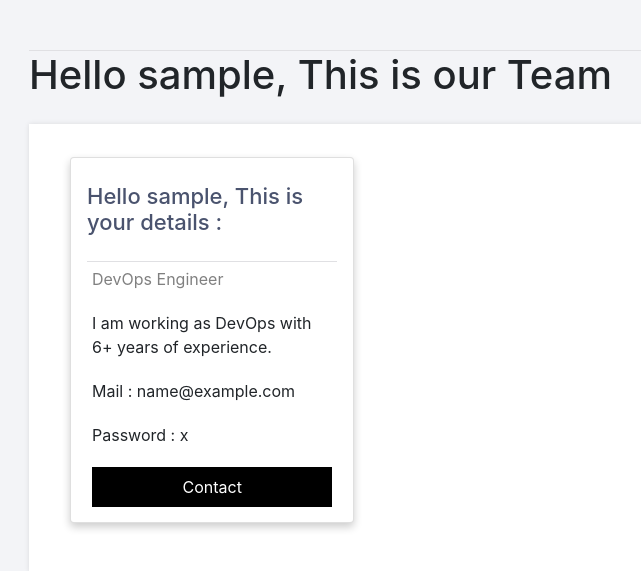
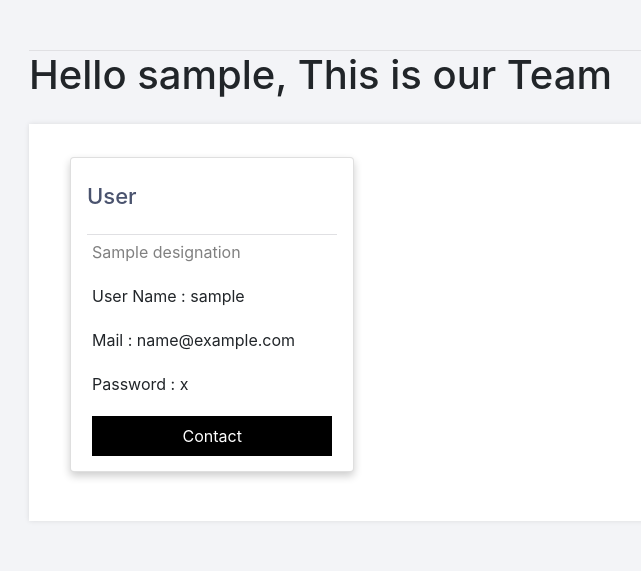
Before and after one commit to lok435/python-login-page, a Flask app: template templates/auth/profile.html in a window 1280 px wide. Shown: the part 60-631 px from the top of the page, without its empty margins (111-752 px from the left). Run offline with Flask 2, Linux system fonts and the light colour scheme; the template is opened without the code that fills it: most values are stand-ins (such as "Sample title", 1, 10 or a date in 2020); some libraries are stand-ins or nearby versions.

Commit message:
Update profile.html

```diff
--- a/templates/auth/profile.html
+++ b/templates/auth/profile.html
@@ -83,12 +83,13 @@
       <div class="row">
         <div class="column">
           <div class="card">
+            <!-- <img src="https://www.w3schools.com/w3images/team2.jpg" alt="Jane" style="width:100%"> -->
             <div class="container">
-              <h2>Hello {{ username }}, This is your details : </h2>
-              <p class="title">DevOps Engineer</p>
-              <p>I am working as DevOps with 6+ years of experience.</p>
-              <p>Mail : {{ email }}</p>
-              <p>Password : {{ password }}</p>
+              <h2>{{ fullname }}</h2>
+              <p class="title">{{ designation }}</p>
+              <p>User Name       : {{ username }} </p>
+              <p>Mail            : {{ email }}</p>
+              <p>Password        : {{ password }}</p>
               <p><button class="button">Contact</button></p>
             </div>
           </div>
```
